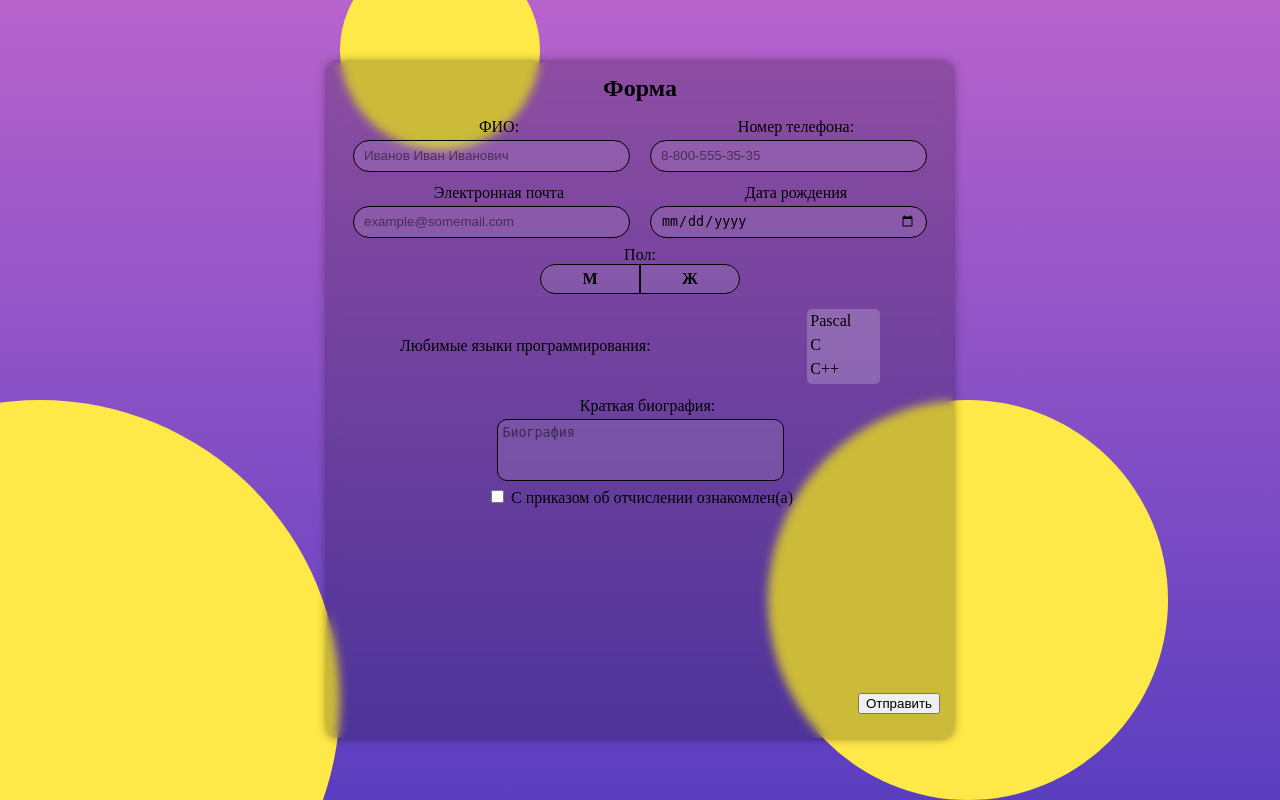
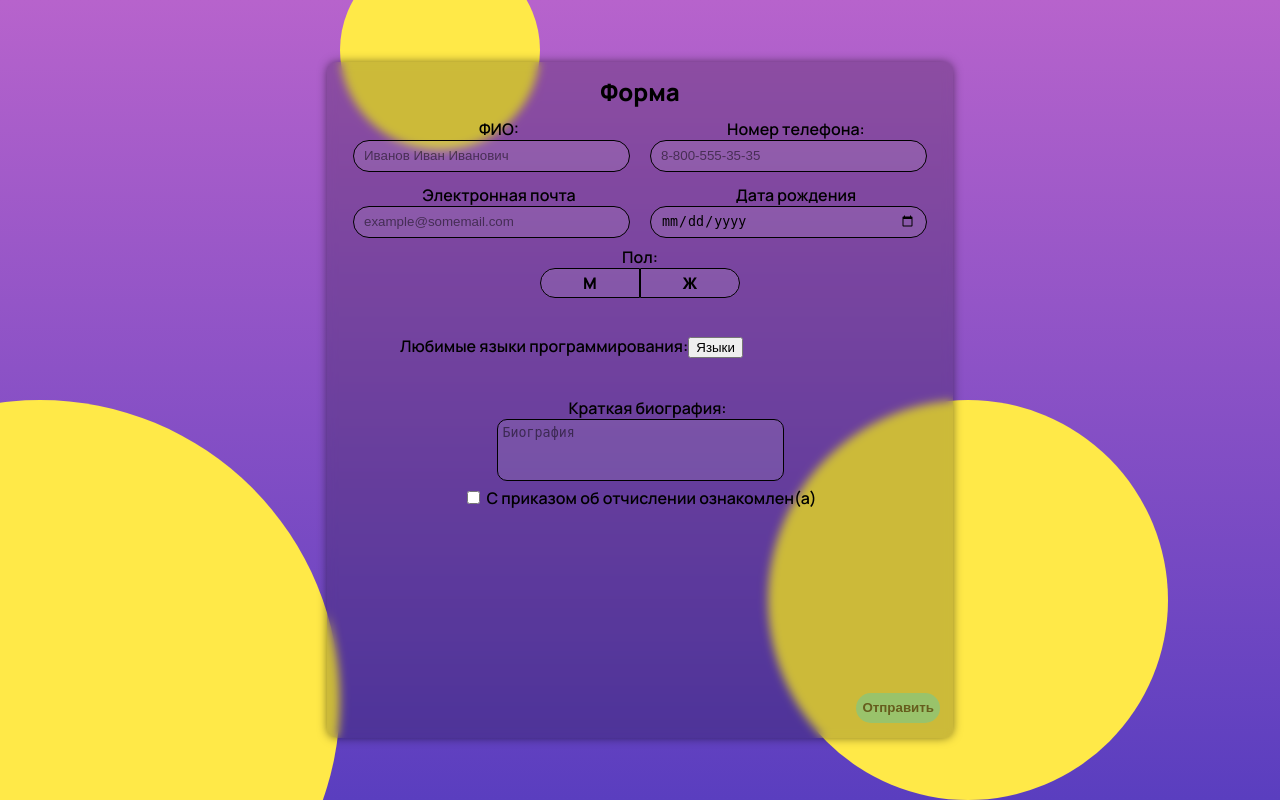
Before and after one commit to Offly123/web-backend, a PHP site: page / in a window 1280 px wide. Run offline with PHP 8.4, Linux system fonts and the light colour scheme; some web fonts are replaced.

Commit message:
Доделал (нет)

```diff
--- a/3/front.js
+++ b/3/front.js
@@ -3,4 +3,15 @@ $(document).ready(function() {
     e.preventDefault();
     $("#" + $(this).attr("for")).prop("checked", true);
   })
+
+  $("#toggle-languages").click(function() {
+    $(".language-list").toggleClass("show-languages");
+  });
+  $(".language-list").on({
+    focusout: function(event) {
+      if (!$(event.relatedTarget).closest(".language-list").length) {
+        $(".language-list").removeClass("show-languages");
+      }
+    }
+  });
 });
--- a/3/index.html
+++ b/3/index.html
@@ -75,7 +75,8 @@
                 <label>Любимые языки программирования: </label>
 
                 <div class="language-btn">
-                    <ul class="language-list">
+                    <button id="toggle-languages" type="button">Языки</button>
+                    <ul class="language-list hide-languages">
                         <li>
                             <input id="language1" name="language" type="checkbox" value="1">
                             <label for="language1" tabindex="0">Pascal</label>
--- a/3/style.css
+++ b/3/style.css
@@ -1,6 +1,6 @@
 @font-face {
   font-family: "Manrope";
-  src: url("./fonts/Manrope-VariableFont_wght.ttf");
+  src: url("./font/Manrope-VariableFont_wght.ttf");
 }
 
 body {
@@ -60,6 +60,7 @@ body {
 
 
 form {
+  font-weight: 600;
   box-shadow: 0px 0px 10px rgba(0, 0, 0, .5);
   background-color: rgba(0, 0, 0, .2);
   height: clamp(50px, 95dvh, 650px);
@@ -78,7 +79,7 @@ form {
 
 
 form > .head {
-  font-weight: 600;
+  font-weight: 900;
   height: clamp(15px, 5%, 50px);
   font-size: 1.5rem;
   text-align: center;
@@ -121,6 +122,7 @@ form > .main > .element {
   color: black;
   margin-left: 15px;
   padding: clamp(2px, 1vw, 4px);
+  padding-bottom: 0;
 }
 
 .element > input {
@@ -147,7 +149,7 @@ form > .main > .element {
 
 .element > input:focus {
   outline: none;
-  box-shadow: 0px 0px 7px rgba(255,255,255, .5) inset;
+  box-shadow: 0px 0px 7px rgba(0, 0, 0, .3) inset;
 }
 
 
@@ -203,8 +205,7 @@ form > .main > .element {
 
 .btn-wrapper > label:focus {
   outline: none;
-  box-shadow: 0px 0px 7px rgba(255,255,255, .5) inset;
-  border-radius: 0 100px 100px 0;
+  box-shadow: 0 0 5px rgba(0, 0, 0, .3) inset;
 }
 
 .btn-wrapper:first-child > label {
@@ -226,6 +227,7 @@ form > .main > .element {
 
 .btn-wrapper:has(input:checked) {
   background-color: rgba(255, 0, 179, .3);
+  box-shadow: 0px 0px 7px rgba(0, 0, 0, .3) inset;
 }
 
 .btn-wrapper:has(input:checked):first-child {
@@ -246,14 +248,25 @@ form > .main > .element {
   width: clamp(300px, 80%, 500px);
 }
 
+.language-btn {
+  position: relative;
+}
+
 .language-list {
-  display: flex;
+  display: none;
   flex-direction: column;
   height: 75px;
   width: fit-content;
   overflow: hidden;
   overflow-y:visible;
   border-radius: 5px;
+  position: absolute;
+  top: 25px;
+  right: 0;
+}
+
+.show-languages {
+  display: flex;
 }
 
 .language-list::-webkit-scrollbar {
@@ -272,26 +285,18 @@ form > .main > .element {
   width: 5px;
 }
 
-.language-btn {
+.languages > label {
 
 }
 
-.show-languages {
-
+.language-list > li {
+  background-color: rgba(255, 255, 255, .1);
+  padding: 3px;
+  transition: all .2s;
 }
 
-.hide-languages {
-
-}
-
-.languages > label {
-  flex: 1;
-}
-
-.language-list > li {
-  background-color: rgba(255, 255, 255, .2);
-  padding: 3px;
-  transition: all .2s;
+.language-list > li:hover {
+  background-color: rgba(255, 255, 255, .15);
 }
 
 .language-list > li:has(input:checked) {
@@ -310,7 +315,7 @@ form > .main > .element {
   width: 100%;
 }
 
-.language-list > li > label:focus {
+.language-list > li > label:hover {
 
 }
 
@@ -341,9 +346,13 @@ form > .main > .element {
  color: rgba(0, 0, 0, .5)
 }
 
+#biography > textarea:hover {
+  background-color: rgba(255, 255, 255, .15);
+}
+
 #biography > textarea:focus {
   outline: none;
-  box-shadow: 0px 0px 7px rgba(255,255,255, .5) inset;
+  box-shadow: 0px 0px 7px rgba(0, 0, 0, .3) inset;
 }
 
 
@@ -356,11 +365,18 @@ form > .main > .element {
   display: flex;
   flex-direction: row;
   justify-content: flex-end;
-  align-items: flex-end;
-  align-content: end;
-  justify-items: end;
 }
 
-.submit-btn {
-  /* float: right; */
+#submit-btn {
+  font-weight: 600;
+  border: none;
+  border-radius: 100px;
+  height: clamp(30px, 1vw, 70px);
+  background-color: rgba(0, 221, 255, 0.5);
+  opacity: .5;
+  transition: all .3s;
 }
+
+#submit-btn:hover {
+  background-color: rgba(0, 221, 255, 0.7);
+}
```
